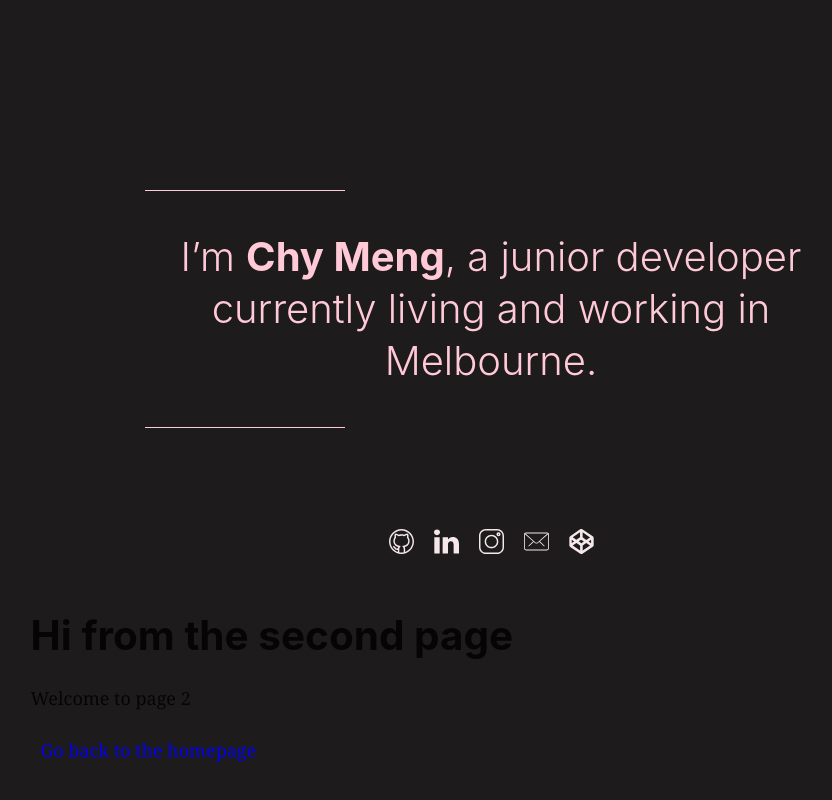
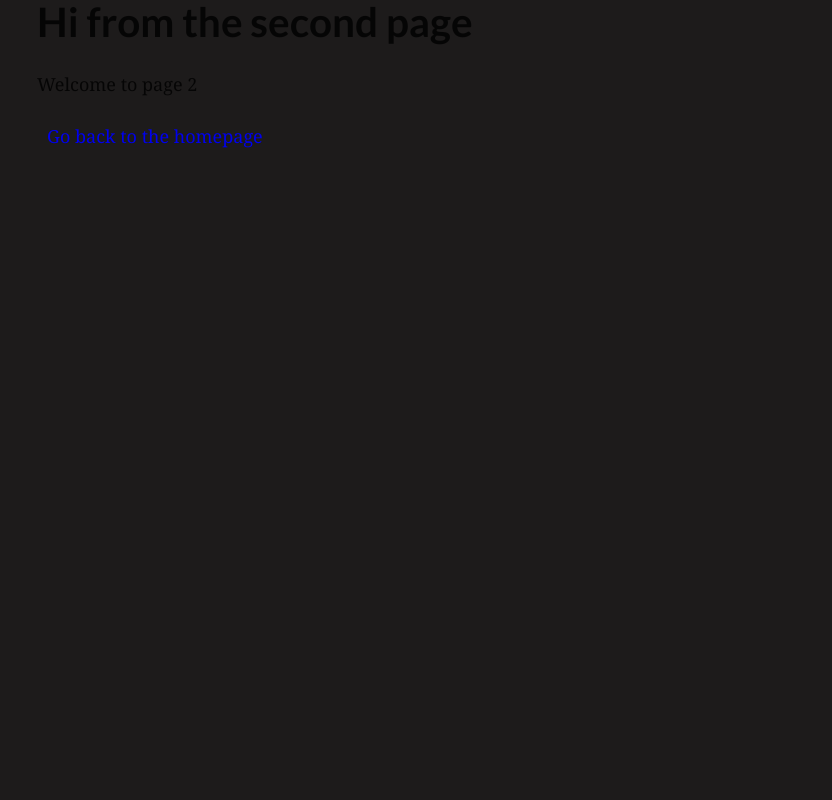
Before and after one commit to chy-m/portfolio, a Gatsby site: page /page-2 in a window 1280 px wide. Shown: the whole page, without its empty margins (149-981 px from the left). Built offline with nearby package versions, Linux system fonts and the light colour scheme; Gatsby itself is replaced by a stand-in of ours.

Commit message:
Update header

```diff
--- a/src/components/header.js
+++ b/src/components/header.js
@@ -1,16 +1,16 @@
-import { Link } from 'gatsby'
-import PropTypes from 'prop-types'
 import React from 'react'
+// Packages
+import Fade from 'react-reveal/Fade'
+// Components
 import Contact from './contact'
-import Fade from 'react-reveal/Fade'
 
-const Header = ({ siteTitle }) => (
-  <header className="head">
+const Header = () => (
+  <header className="header">
     <Fade top>
       <h1>
         <hr className="line" />
-        I’m <span>Chy Meng</span>, a junior developer currently living and
-        working in Melbourne.
+        My name is <span>Chy Meng</span>, a junior developer currently living
+        and working in Melbourne.
         <hr className="line" />
       </h1>
     </Fade>
@@ -20,12 +20,4 @@ const Header = ({ siteTitle }) => (
   </header>
 )
 
-Header.propTypes = {
-  siteTitle: PropTypes.string,
-}
-
-Header.defaultProps = {
-  siteTitle: ``,
-}
-
 export default Header
--- a/src/components/layout.js
+++ b/src/components/layout.js
@@ -5,32 +5,19 @@
  * See: https://www.gatsbyjs.org/docs/use-static-query/
  */
 
-import React from "react"
-import PropTypes from "prop-types"
-import { useStaticQuery, graphql } from "gatsby"
+import React from 'react'
+import PropTypes from 'prop-types'
 
-import Header from "./header"
-import "./layout.scss"
+import './layout.scss'
 
 const Layout = ({ children }) => {
-  const data = useStaticQuery(graphql`
-    query SiteTitleQuery {
-      site {
-        siteMetadata {
-          title
-        }
-      }
-    }
-  `)
-
   return (
     <>
-      <Header siteTitle={data.site.siteMetadata.title} />
       <div
         style={{
           margin: `0 auto`,
           maxWidth: 960,
-          padding: `0px 1.0875rem 1.45rem`,
+          padding: `2rem 1.45rem`,
           paddingTop: 0,
         }}
       >
--- a/src/components/layout.scss
+++ b/src/components/layout.scss
@@ -1,5 +1,5 @@
 html {
-  font-family: "Lato", sans-serif;
+  font-family: 'Lato', sans-serif;
   -ms-text-size-adjust: 100%;
   -webkit-text-size-adjust: 100%;
 }
@@ -125,22 +125,22 @@ button,
 select {
   text-transform: none;
 }
-[type="reset"],
-[type="submit"],
+[type='reset'],
+[type='submit'],
 button,
-html [type="button"] {
+html [type='button'] {
   -webkit-appearance: button;
 }
-[type="button"]::-moz-focus-inner,
-[type="reset"]::-moz-focus-inner,
-[type="submit"]::-moz-focus-inner,
+[type='button']::-moz-focus-inner,
+[type='reset']::-moz-focus-inner,
+[type='submit']::-moz-focus-inner,
 button::-moz-focus-inner {
   border-style: none;
   padding: 0;
 }
-[type="button"]:-moz-focusring,
-[type="reset"]:-moz-focusring,
-[type="submit"]:-moz-focusring,
+[type='button']:-moz-focusring,
+[type='reset']:-moz-focusring,
+[type='submit']:-moz-focusring,
 button:-moz-focusring {
   outline: 1px dotted ButtonText;
 }
@@ -160,21 +160,21 @@ legend {
 textarea {
   overflow: auto;
 }
-[type="checkbox"],
-[type="radio"] {
+[type='checkbox'],
+[type='radio'] {
   box-sizing: border-box;
   padding: 0;
 }
-[type="number"]::-webkit-inner-spin-button,
-[type="number"]::-webkit-outer-spin-button {
+[type='number']::-webkit-inner-spin-button,
+[type='number']::-webkit-outer-spin-button {
   height: auto;
 }
-[type="search"] {
+[type='search'] {
   -webkit-appearance: textfield;
   outline-offset: -2px;
 }
-[type="search"]::-webkit-search-cancel-button,
-[type="search"]::-webkit-search-decoration {
+[type='search']::-webkit-search-cancel-button,
+[type='search']::-webkit-search-decoration {
   -webkit-appearance: none;
 }
 ::-webkit-input-placeholder {
@@ -205,10 +205,10 @@ body {
   font-weight: normal;
   word-wrap: break-word;
   font-kerning: normal;
-  -moz-font-feature-settings: "kern", "liga", "clig", "calt";
-  -ms-font-feature-settings: "kern", "liga", "clig", "calt";
-  -webkit-font-feature-settings: "kern", "liga", "clig", "calt";
-  font-feature-settings: "kern", "liga", "clig", "calt";
+  -moz-font-feature-settings: 'kern', 'liga', 'clig', 'calt';
+  -ms-font-feature-settings: 'kern', 'liga', 'clig', 'calt';
+  -webkit-font-feature-settings: 'kern', 'liga', 'clig', 'calt';
+  font-feature-settings: 'kern', 'liga', 'clig', 'calt';
 }
 img {
   max-width: 100%;
@@ -231,8 +231,8 @@ h1 {
   padding-top: 0;
   margin-bottom: 1.45rem;
   color: inherit;
-  font-family: -apple-system, BlinkMacSystemFont, Segoe UI, Roboto, Oxygen,
-    Ubuntu, Cantarell, Fira Sans, Droid Sans, Helvetica Neue, sans-serif;
+  font-family: 'Lato', -apple-system, BlinkMacSystemFont, Segoe UI, Roboto,
+    Oxygen, Ubuntu, Cantarell, Fira Sans, Droid Sans, Helvetica Neue, sans-serif;
   font-weight: bold;
   text-rendering: optimizeLegibility;
   font-size: 2.25rem;
@@ -572,10 +572,10 @@ td,
 th {
   text-align: left;
   border-bottom: 1px solid hsla(0, 0%, 0%, 0.12);
-  font-feature-settings: "tnum";
-  -moz-font-feature-settings: "tnum";
-  -ms-font-feature-settings: "tnum";
-  -webkit-font-feature-settings: "tnum";
+  font-feature-settings: 'tnum';
+  -moz-font-feature-settings: 'tnum';
+  -ms-font-feature-settings: 'tnum';
+  -webkit-font-feature-settings: 'tnum';
   padding-left: 0.96667rem;
   padding-right: 0.96667rem;
   padding-top: 0.725rem;
@@ -593,8 +593,8 @@ tt,
 code {
   background-color: hsla(0, 0%, 0%, 0.04);
   border-radius: 3px;
-  font-family: "SFMono-Regular", Consolas, "Roboto Mono", "Droid Sans Mono",
-    "Liberation Mono", Menlo, Courier, monospace;
+  font-family: 'SFMono-Regular', Consolas, 'Roboto Mono', 'Droid Sans Mono',
+    'Liberation Mono', Menlo, Courier, monospace;
   padding: 0;
   padding-top: 0.2em;
   padding-bottom: 0.2em;
@@ -608,13 +608,13 @@ code:after,
 tt:before,
 tt:after {
   letter-spacing: -0.2em;
-  content: " ";
+  content: ' ';
 }
 pre code:before,
 pre code:after,
 pre tt:before,
 pre tt:after {
-  content: "";
+  content: '';
 }
 @media only screen and (max-width: 480px) {
   html {
@@ -623,11 +623,11 @@ pre tt:after {
 }
 
 // Constants
-@import "../styles/constants/breakpoints";
-@import "../styles/constants/colors";
-@import "../styles/constants/fonts";
+@import '../styles/constants/breakpoints';
+@import '../styles/constants/colors';
+@import '../styles/constants/fonts';
 
 // Components
-@import "../styles/components/header";
-@import "../styles/components/list";
-@import "../styles/components/icon";
+@import '../styles/components/header';
+@import '../styles/components/list';
+@import '../styles/components/icon';
--- a/src/styles/components/_header.scss
+++ b/src/styles/components/_header.scss
@@ -1,27 +1,24 @@
-.head {
+.header {
   display: flex;
   flex-direction: column;
   justify-content: center;
   align-items: center;
-  width: 90%;
   height: auto;
-  margin: 50px auto 20px auto;
   hr {
     display: block;
     height: 1px;
-    width: 100px;
+    width: 150px;
     border: 0;
     background-color: $light-pink;
-    margin: 1em 0;
+    margin: 1em auto;
     padding: 0;
   }
-
   h1 {
+    margin: 0;
+    line-height: 1.3;
     font-weight: $light;
     color: $light-pink;
     text-align: center;
-    font-size: 32px;
-    line-height: 1.3;
   }
   span {
     font-weight: $bold;
@@ -31,31 +28,6 @@
     justify-content: center;
     height: 100px;
     width: 100%;
-    .icon-wrapper {
-      width: 100px;
-      height: 100px;
-      .icon {
-        width: 100%;
-        height: 100%;
-        fill: red;
-      }
-    }
-    a {
-      text-decoration: none;
-      margin: auto 10px;
-      .icon-container {
-        width: 25px;
-        height: 25px;
-        .icon {
-          fill: $cream;
-        }
-        &:hover {
-          .icon {
-            fill: $blue;
-          }
-        }
-      }
-    }
   }
   @include breakpoint(md) {
     margin: 100px auto 20px auto;
```
Also changed, not shown: src/pages/index.js (+15 -2 lines).
